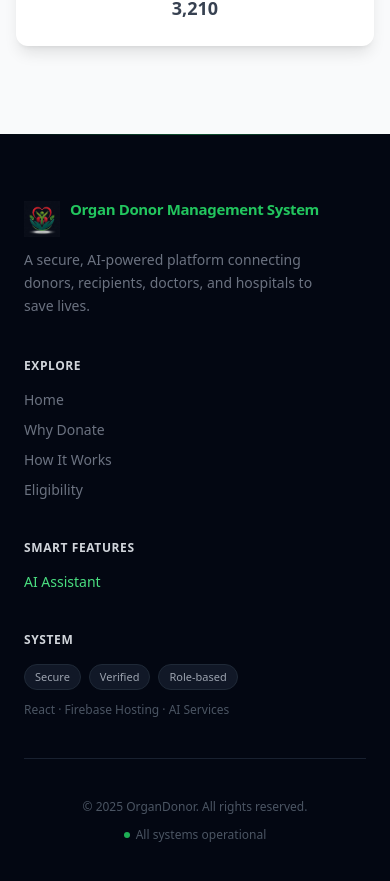
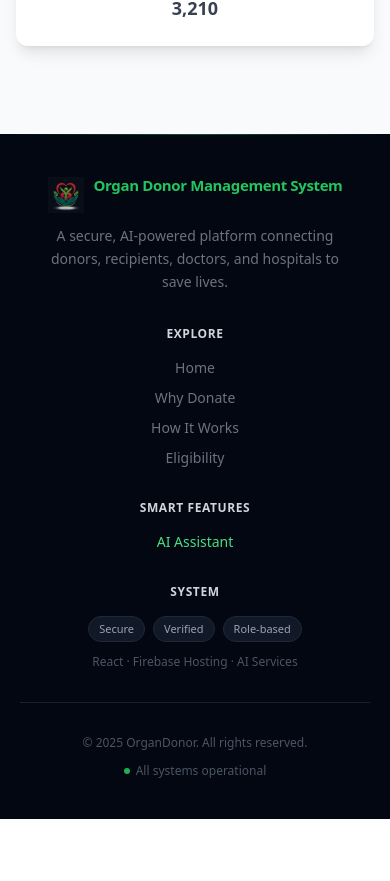
Before and after one commit to mandalnitish/odms_project, a React (Vite) app: page / in a window 390 px wide. Shown: the part 3476-4357 px from the top of the page. After the commit the page ends 4295 px from the top, so only its background shows below. Built offline with nearby package versions, Linux system fonts and the light colour scheme; no server answers.

Commit message:
new footer

```diff
--- a/src/components/Footer.jsx
+++ b/src/components/Footer.jsx
@@ -37,15 +37,18 @@ export default function Footer() {
           green without making the whole footer green */}
       <div className="h-px w-full bg-gradient-to-r from-transparent via-green-500/40 to-transparent" />
 
-      <div className="max-w-6xl mx-auto px-6 py-16">
-        {/* TOP GRID */}
+      <div className="max-w-6xl mx-auto px-5 sm:px-6 py-10 sm:py-14 md:py-16">
+        {/* TOP GRID
+            - 1 column on phones (everything stacks, centered)
+            - 2 columns on tablets
+            - 4 columns on desktop */}
         <motion.div
           variants={container}
-          className="grid gap-10 sm:grid-cols-2 md:grid-cols-4"
+          className="grid grid-cols-1 sm:grid-cols-2 md:grid-cols-4 gap-8 sm:gap-10 text-center sm:text-left"
         >
           {/* Branding */}
           <motion.div variants={item} className="sm:col-span-2 md:col-span-1">
-            <div className="flex items-start gap-2.5 mb-3">
+            <div className="flex items-start justify-center sm:justify-start gap-2.5 mb-3">
               <img
                 src={logo}
                 alt=""
@@ -54,11 +57,11 @@ export default function Footer() {
                 className="w-9 h-9 object-contain select-none shrink-0 mt-0.5"
                 style={{ WebkitUserDrag: "none", userSelect: "none" }}
               />
-              <span className="text-[15px] font-semibold tracking-tight leading-snug text-green-500">
+              <span className="text-[15px] font-semibold tracking-tight leading-snug text-green-500 text-left">
                 Organ Donor Management System
               </span>
             </div>
-            <p className="text-sm text-gray-500 leading-relaxed max-w-xs">
+            <p className="text-sm text-gray-500 leading-relaxed max-w-xs mx-auto sm:mx-0">
               A secure, AI-powered platform connecting donors, recipients,
               doctors, and hospitals to save lives.
             </p>
@@ -132,7 +135,7 @@ export default function Footer() {
             <h3 className="text-xs font-semibold uppercase tracking-wider text-gray-300 mb-4">
               System
             </h3>
-            <div className="flex flex-wrap gap-2 mb-3">
+            <div className="flex flex-wrap justify-center sm:justify-start gap-2 mb-3">
               {["Secure", "Verified", "Role-based"].map((tag) => (
                 <span
                   key={tag}
@@ -149,12 +152,12 @@ export default function Footer() {
         </motion.div>
 
         {/* DIVIDER */}
-        <motion.div variants={item} className="border-t border-gray-800/80 my-10" />
+        <motion.div variants={item} className="border-t border-gray-800/80 my-8 sm:my-10" />
 
         {/* BOTTOM BAR */}
         <motion.div
           variants={item}
-          className="flex flex-col sm:flex-row items-center justify-between gap-3 text-xs text-gray-600"
+          className="flex flex-col sm:flex-row items-center justify-between gap-3 text-xs text-gray-600 text-center sm:text-left"
         >
           <span>© {new Date().getFullYear()} OrganDonor. All rights reserved.</span>
           <span className="flex items-center gap-1.5">
```
